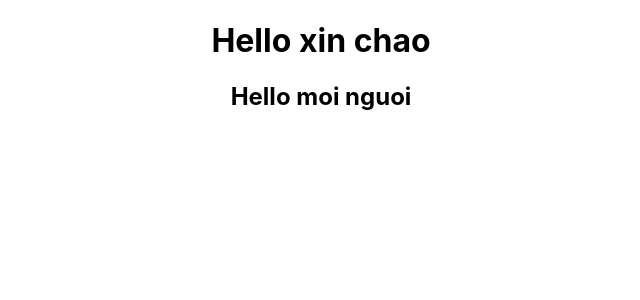
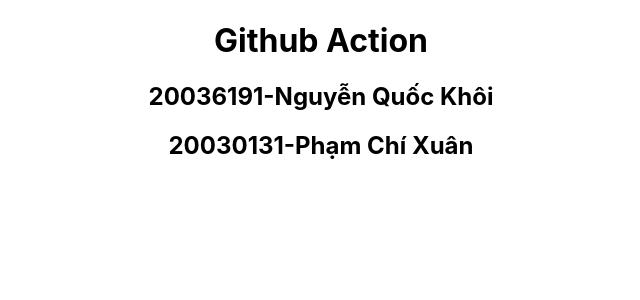
Before and after one commit to NguyenQuocKhoi/github_action, a React (Create React App) app: page / in a window 1280 px wide. Shown: the top 300 px of the page, without its empty margins (319-959 px from the left). Built offline with nearby package versions, Linux system fonts and the light colour scheme.

Commit message:
change text

```diff
--- a/src/App.js
+++ b/src/App.js
@@ -4,8 +4,9 @@
 function App() {
   return (
     <div className="App">
-      <h1>Hello xin chao</h1>
-      <h2>Hello moi nguoi </h2>
+      <h1>Github Action</h1>
+      <h2>20036191-Nguyễn Quốc Khôi</h2>
+      <h2>20030131-Phạm Chí Xuân</h2>
       {/* <header className="App-header">
         <img src={logo} className="App-logo" alt="logo" />
         <p>
```
